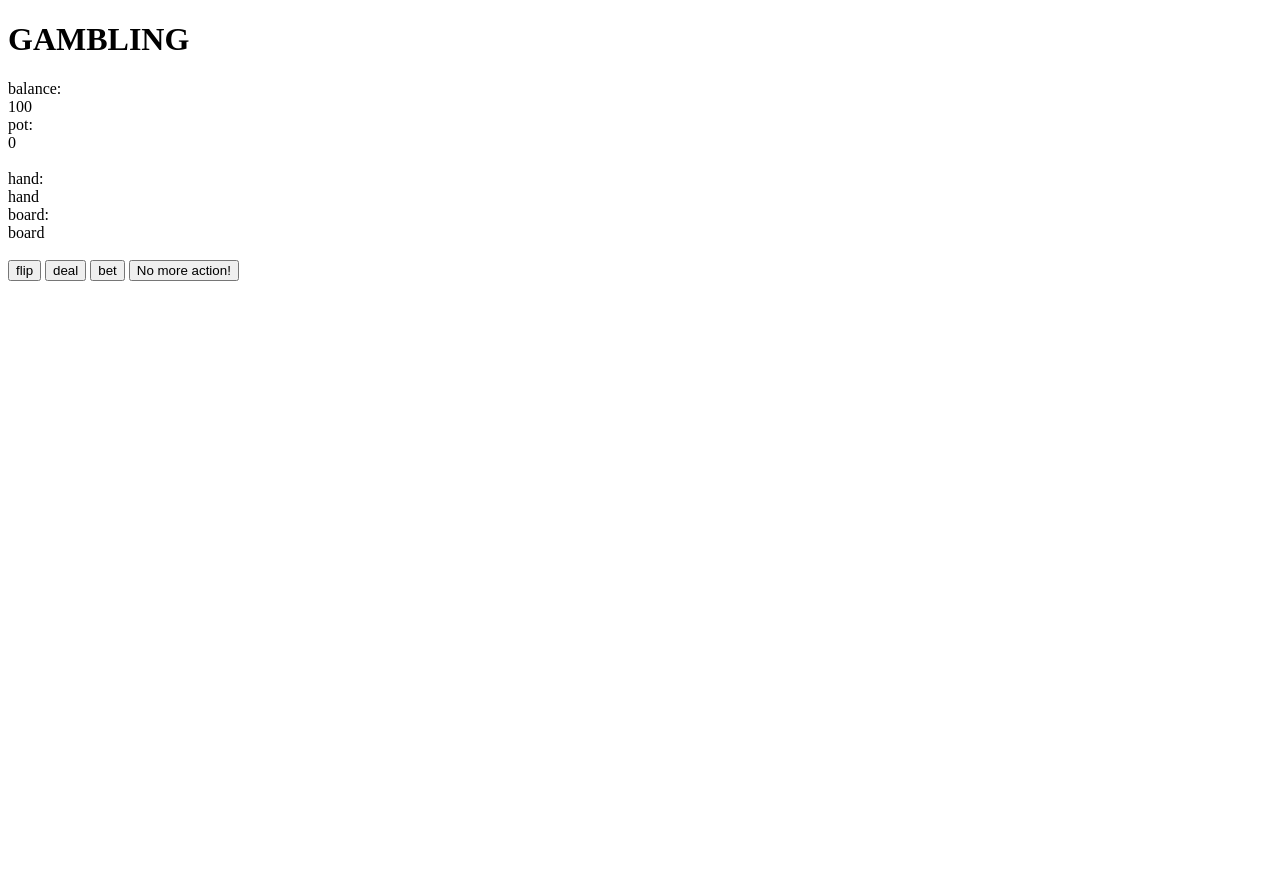
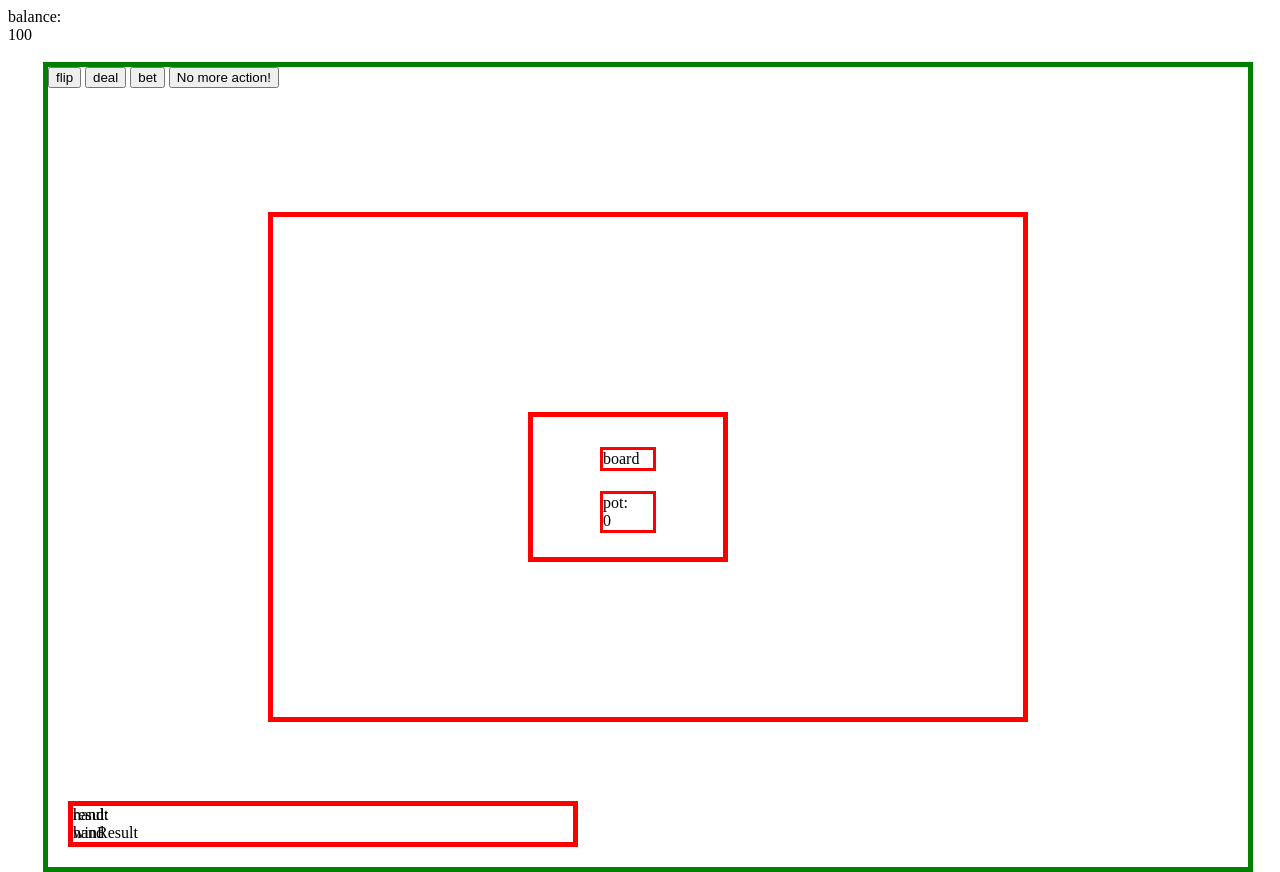
Before and after one commit to Milkprovidescalcium/pokerJavascript, a plain HTML site: page index.html in a window 1280 px wide. Before the commit the page ends 800 px from the top, so only its background shows below. Drawn offline with Linux system fonts and the light colour scheme.

Commit message:
Worked on styling and stuff, uhhh. I made a bajillion gazillion containers

```diff
--- a/index.html
+++ b/index.html
@@ -7,20 +7,49 @@
     <link rel="stylesheet" href="styles.css">
 </head>
 <body>
-    <h1>GAMBLING</h1>
+
+    <div id = 'pageContainer' class = 'page-container'>
+
+        <div id = 'balanceContainer' class = 'balance-container'>
             <span>balance: </span>
             <div id = "balance" class = "balance">0</div>
+            <br>
+        </div>
+        <div id = 'table' class = 'table'>
+
+            <div id = 'boardContainer' class = 'board-container'>
+                <div id = "board" class = "board">
+                    <div id = "boardContentContainer" class = 'board-content-container'>
+                        <div id = 'communityCards' class = 'community-cards'>board</div>
+                        <div id="potContainer" class = 'pot-container'>
                             <span>pot: </span>
                             <div id = "pot" class = "pot">0</div>
-    <br>
+
+                        </div>
+                    </div>
+                </div>
+            </div>
+
+
+            <div id="handContainer" class = 'hand-container'>
                 <span>hand: </span>
                 <div id = "hand" class = "hand">hand</div>
-    <span>board: </span>
-    <div id = "board" class = "board">board</div>
-    <br>
+            </div>
+
+
+
+            <div id = 'resultsContainer' class = 'results-container'>
+                <div id = "result" class = "result">result</div>
+                <div id = "winResult" class = "win-result">winResult</div>
+            </div>
+            <div id = 'buttonContainer' class = 'button-container'>
                 <button onclick="flipCommunityCards()"type = "button" id = "flipButton">flip</button>
                 <button onclick="dealCards()"type = "button" id = "dealButton">deal</button>
                 <button onclick="bet()"type = "button" id = "betButton">bet</button>
+                <button onclick="checkHand()"type = "button" id = "checkHand">No more action!</button>
+            </div>
+        </div>
+    </div>
     <!--TEMP BUTTONS, TO CHECK FUNCTIONS
     <button onclick="combineArrays()"type = "button" id = "combine">combine</button>
     <button onclick="checkFlush()"type = "button" id = "checkFlush">checkFlush</button>
@@ -31,7 +60,7 @@
     <button onclick="checkStraight()"type = "button" id = "checkStraight">checkStraight</button>
     -->
 
-    <button onclick="checkHand()"type = "button" id = "checkHand">No more action!</button>
+
 <script src = "script.js"></script>
 </body>
 </html>
--- a/styles.css
+++ b/styles.css
@@ -0,0 +1,93 @@
+
+body{
+    height:100%;
+    width:100%;
+    overflow:hidden;
+
+
+}
+
+.page-container{
+    position:absolute;
+    height:100vh;
+    width:100vw;
+    /* display:flex;
+    justify-content: center;
+    align-items: center; */
+}
+
+.board-container{
+    height:100%;
+    width:100%;
+    display:flex;
+    justify-content: center;
+    align-items: center;
+
+    position:absolute;
+}
+.board{
+
+    aspect-ratio: 3/2;
+    height:500px;
+    border: 5px solid red;
+    margin:20px;
+}
+.board-content-container{
+    border: 5px solid red;
+    margin:20px;
+    padding:20px;
+    aspect-ratio: 3/2;
+    height:100px;
+    position: absolute;
+    top: 50%; right: 50%;
+    transform: translate(50%,-50%);
+    display:flex;
+    align-items: center;
+    flex-direction:column;
+}
+.community-cards{
+    width:50px;
+    height:50px;
+    margin:10px;
+    border: 3px solid red;
+}
+.pot-container{
+    width:50px;
+    height:50px;
+    margin:10px;
+    border: 3px solid red;
+}
+
+.button-container{
+    position:absolute;
+}
+.hand-container{
+    position:absolute;
+    bottom:0;
+    margin:20px;
+    float:left;
+    border: 5px solid red;
+    width:500px;
+}
+.results-container{
+    position:absolute;
+    bottom:0;
+    margin:20px;
+    float:left;
+    border: 5px solid red;
+    width:500px;
+}
+
+.table{
+    position: relative;
+    left: 50%;
+    transform: translateX(-50%);
+/*
+    display:flex;
+    justify-content: center;
+    align-items: center; */
+
+    border: 5px solid green;
+    aspect-ratio: 3/2;
+    height:800px;
+}
```
Lines whose indentation alone changed are shown as unchanged.
